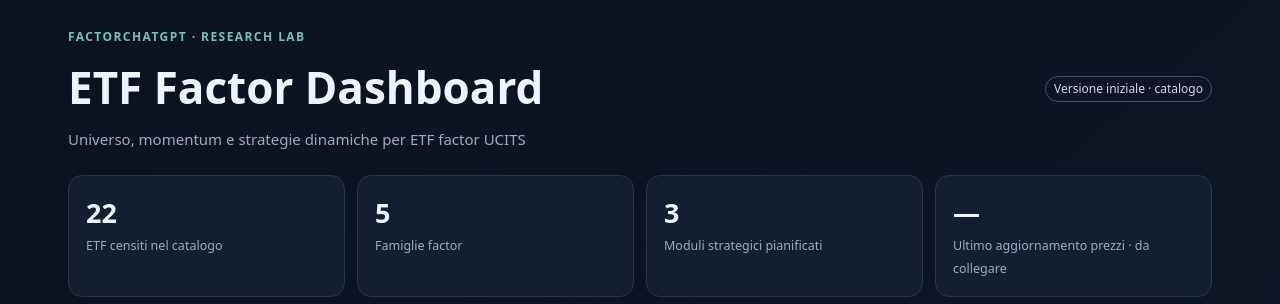
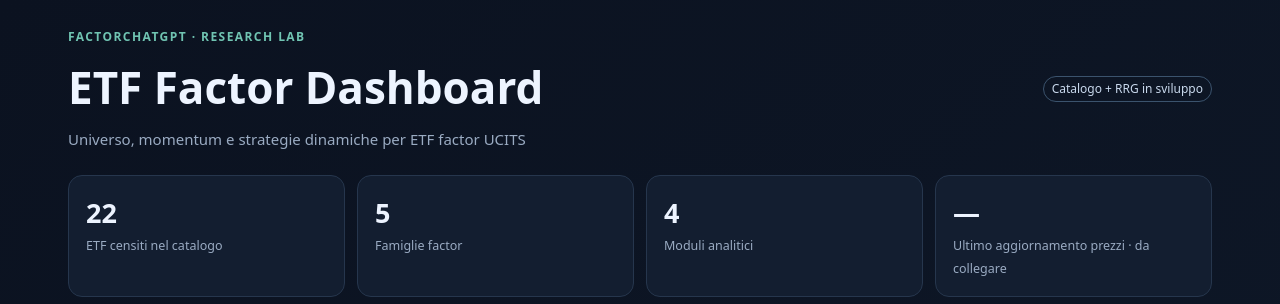
Before and after one commit to Giorgiogoldoni/Factorchatgpt, a plain HTML site: page index.html in a window 1280 px wide. Shown: the top 304 px of the page. Drawn offline with Linux system fonts and the light colour scheme.

Commit message:
Link RRG module from main dashboard

```diff
--- a/index.html
+++ b/index.html
@@ -15,11 +15,11 @@ table{width:100%;border-collapse:collapse;font-size:14px}th,td{text-align:left;p
 @media(max-width:650px){main{padding:20px 12px}section{padding:14px;overflow-x:auto}table{min-width:720px}}
 </style></head>
 <body><main>
-<div class="top"><div><div class="tag">FactorChatGPT · Research Lab</div><h1>ETF Factor Dashboard</h1><div class="sub">Universo, momentum e strategie dinamiche per ETF factor UCITS</div></div><span class="pill">Versione iniziale · catalogo</span></div>
+<div class="top"><div><div class="tag">FactorChatGPT · Research Lab</div><h1>ETF Factor Dashboard</h1><div class="sub">Universo, momentum e strategie dinamiche per ETF factor UCITS</div></div><span class="pill">Catalogo + RRG in sviluppo</span></div>
 <div class="grid">
 <div class="card"><div class="num">22</div><small>ETF censiti nel catalogo</small></div>
 <div class="card"><div class="num">5</div><small>Famiglie factor</small></div>
-<div class="card"><div class="num">3</div><small>Moduli strategici pianificati</small></div>
+<div class="card"><div class="num">4</div><small>Moduli analitici</small></div>
 <div class="card"><div class="num">—</div><small>Ultimo aggiornamento prezzi · da collegare</small></div>
 </div>
 <section><h2>Universo factor</h2><p class="muted">Il perimetro di ricerca resta circoscritto agli ETF elencati qui. I dati di prezzo, i segnali e i backtest saranno pubblicati solo dopo la verifica delle serie storiche e delle quotazioni.</p><div id="catalog">Caricamento catalogo…</div></section>
```
